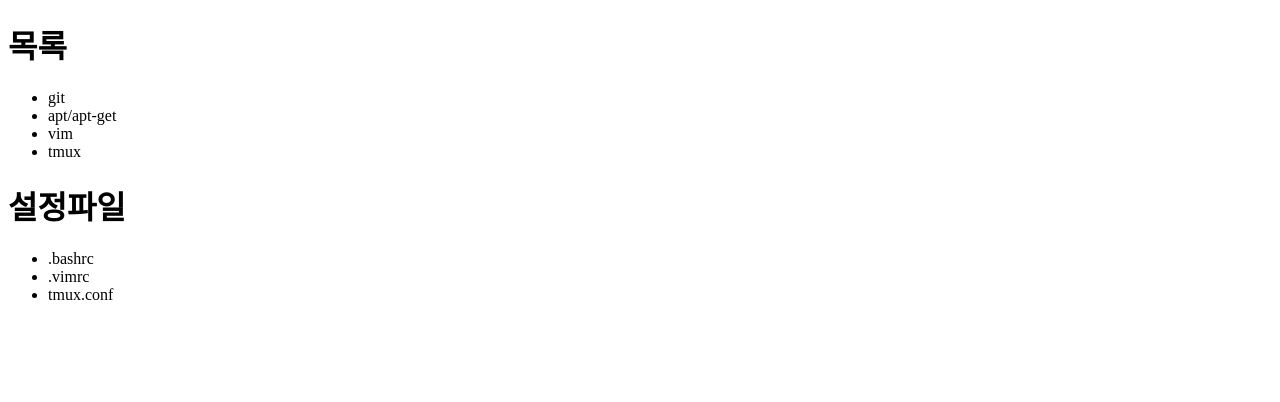
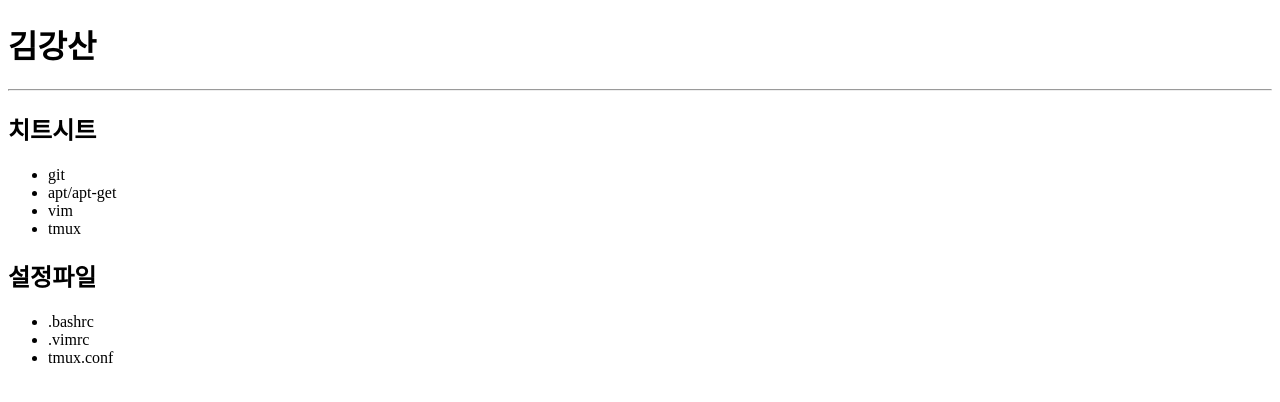
Before and after one commit to k1610221/memo, a plain HTML site: page index.html in a window 1280 px wide. Drawn offline with Linux system fonts and the light colour scheme.

Commit message:
Add name on top

```diff
--- a/index.html
+++ b/index.html
@@ -5,14 +5,16 @@
         <title>메모</title>
     </head>
     <body>
-        <h1>목록</h1>
+        <h1>김강산</h1>
+        <hr>
+        <h2>치트시트</h2>
         <ul>
             <li>git</li>
             <li>apt/apt-get</li>
             <li>vim</li>
             <li>tmux</li>
         </ul>
-        <h1>설정파일</h1>
+        <h2>설정파일</h2>
         <ul>
             <li>.bashrc</li>
             <li>.vimrc</li>
```
